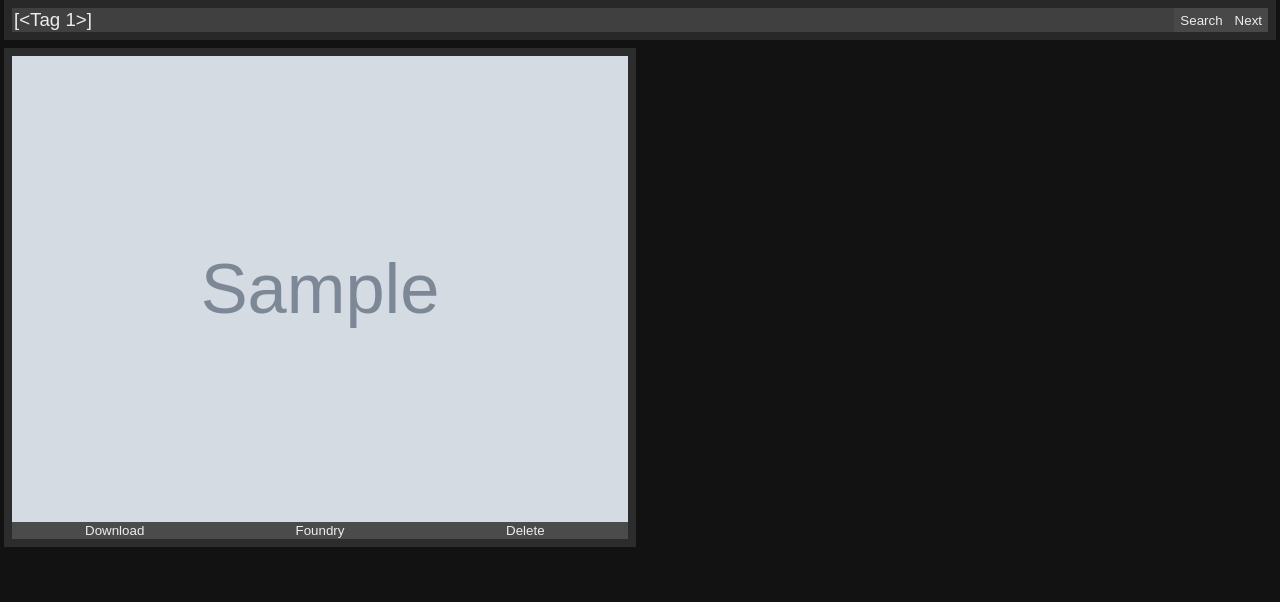
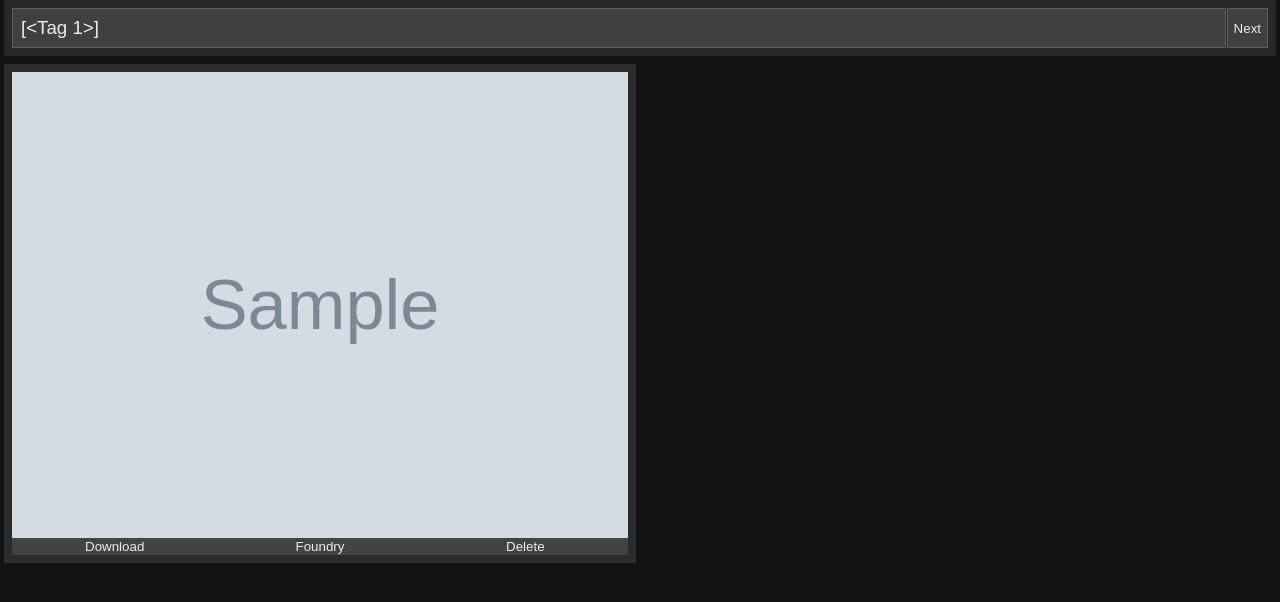
Before and after one commit to miki4920/BattlemapSearcher-Flask, a Flask app: template templates/main.html in a window 1280 px wide. Shown: the top 602 px of the page. Run offline with Flask 2, Linux system fonts and the light colour scheme; tables that the repository leaves empty hold one stand-in row (values such as "Sample post"); the template is opened without the code that fills it: values that come from a table or form of the project are taken from there, most other values are stand-ins (such as "Sample title", 1, 10 or a date in 2020); grey boxes marked "Sample" are stand-in pictures.

Commit message:
Improved look by copying reddit style. Removed next button.

```diff
--- a/static/main.css
+++ b/static/main.css
@@ -37,23 +37,34 @@ input {
     flex-basis: 100%;
     background-color: rgba(255, 255, 255, 0.11);
     outline: none;
-    border: none;
+    border: solid 1px rgba(255, 255, 255, 0.15);
     margin: 8px 0;
+    padding: 8px ;
     font-size: 1.17em;
     cursor: pointer;
 }
 
 input:hover {
-    background-color: rgba(255, 255, 255, 0.15);
+    border: solid 1px rgba(255, 255, 255, 0.50);
 }
 
 input:focus {
-    background-color: rgba(255, 255, 255, 0.15);
+    border: solid 1px rgba(255, 255, 255, 0.50);
 }
 
 .nav_buttons {
     display: flex;
     margin: 8px 0;
+
+}
+
+.nav_buttons button {
+    border: solid 1px rgba(255, 255, 255, 0.15);
+    margin: 0 0 0 1px;
+}
+
+.nav_buttons button:hover {
+    border: solid 1px rgba(255, 255, 255, 0.50);
 }
 
 main {
@@ -156,7 +167,7 @@ menu {
 button {
     flex-grow: 1;
     flex-basis: 0;
-    background-color: rgba(255, 255, 255, 0.15);
+    background-color: rgba(255, 255, 255, 0.11);
     border: none;
     cursor: pointer;
 }
--- a/static/rest.js
+++ b/static/rest.js
@@ -7,7 +7,6 @@ function get_map(button, url) {
     temporary_input.select();
     document.execCommand("copy");
     document.body.removeChild(temporary_input);
-
     button.innerText = "Copied";
     setTimeout(function(){ button.innerText="Foundry"; }, 500);
 
--- a/templates/main.html
+++ b/templates/main.html
@@ -10,11 +10,11 @@
     <nav>
         <form method="get" action="/">
             <label for="tags">Tags: </label>
-            <input type="text" id="tags" name="tags" value="{{ tags }}" autocomplete="off">
+            <input type="text" id="tags" name="tags" value="{{ tags }}" autocomplete="off" placeholder="Search">
             <section class="nav_buttons">
-                <button type="submit">Search</button>
+                <button type="submit" style="display: none">Search</button>
                 {% if previous_page %}
-                <button  type="submit" name="page" value="{{ previous_page }}">Previous</button>
+                <button type="submit" name="page" value="{{ previous_page }}">Previous</button>
                 {% endif %}
                 {% if next_page %}
                 <button type="submit" name="page" value="{{ next_page }}">Next</button>
```
